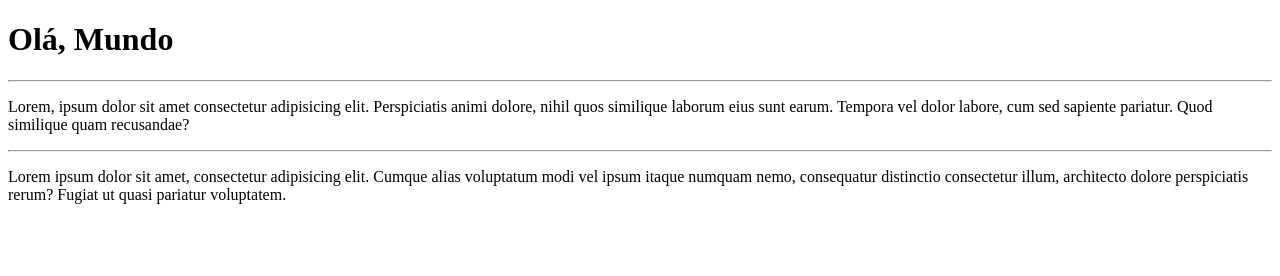
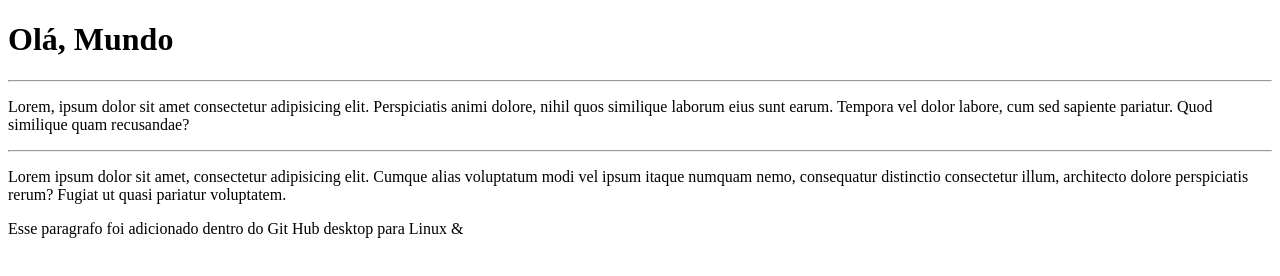
Before and after one commit to edrodcruz/Ola-Mundo, a plain HTML site: page Site_Exemplo/index.html in a window 1280 px wide. Drawn offline with Linux system fonts and the light colour scheme.

Commit message:
Update index.html
mudei o arquivio index no linux

```diff
--- a/Site_Exemplo/index.html
+++ b/Site_Exemplo/index.html
@@ -10,5 +10,6 @@
     <p>Lorem, ipsum dolor sit amet consectetur adipisicing elit. Perspiciatis animi dolore, nihil quos similique laborum eius sunt earum. Tempora vel dolor labore, cum sed sapiente pariatur. Quod similique quam recusandae?</p>
     <hr>
     <p>Lorem ipsum dolor sit amet, consectetur adipisicing elit. Cumque alias voluptatum modi vel ipsum itaque numquam nemo, consequatur distinctio consectetur illum, architecto dolore perspiciatis rerum? Fugiat ut quasi pariatur voluptatem.</p>
+    <p>Esse paragrafo foi adicionado dentro do Git Hub desktop para Linux &<lt;3 </p>
 </body>
 </html>
```
